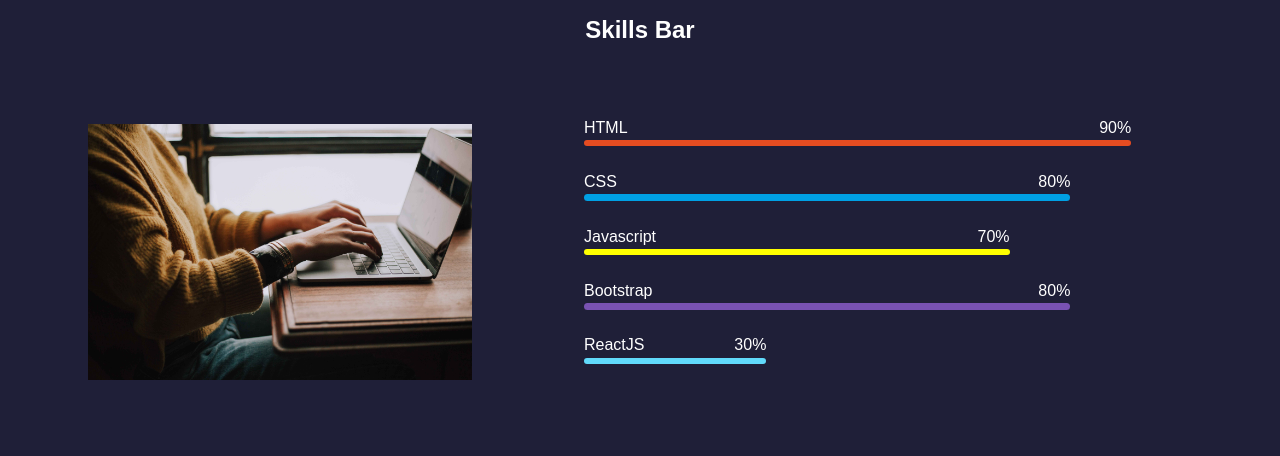
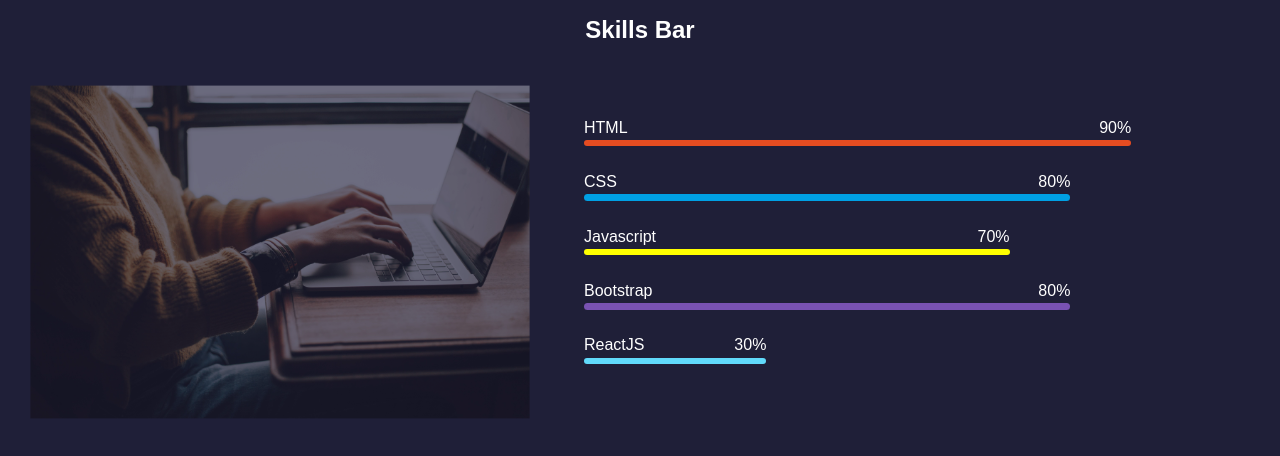
Before and after one commit to azier001/Day20-Skills-Progress-Bar-using-HTML-and-CSS, a plain HTML site: page index.html in a window 1280 px wide. In both pictures the pointer is over the picture 280 px from the left and 251 px from the top of the page. Drawn offline with Linux system fonts and the light colour scheme.

Commit message:
menambah hover pada gambar

```diff
--- a/style.css
+++ b/style.css
@@ -38,6 +38,13 @@ body {
   position: relative;
   top: 0;
   left: 0;
+}
+
+.left img:hover {
+  transform: scale(1.3);
+  cursor: pointer;
+  transition: 0.3s;
+  opacity: 0.4;
 }
 
 .right {
```
